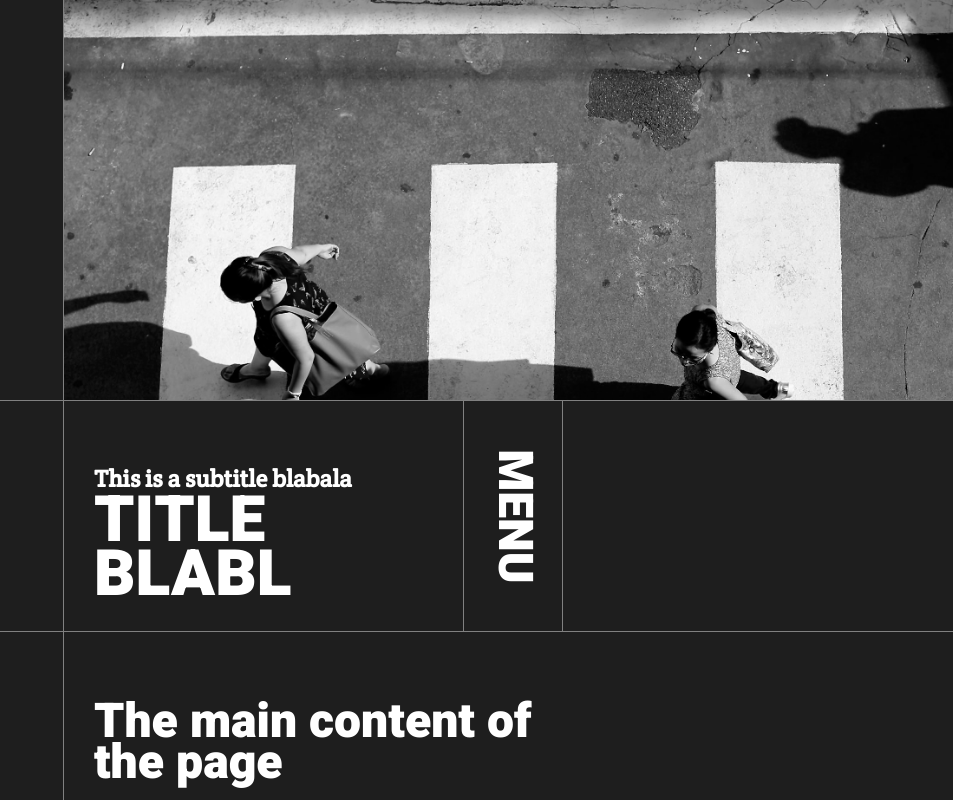
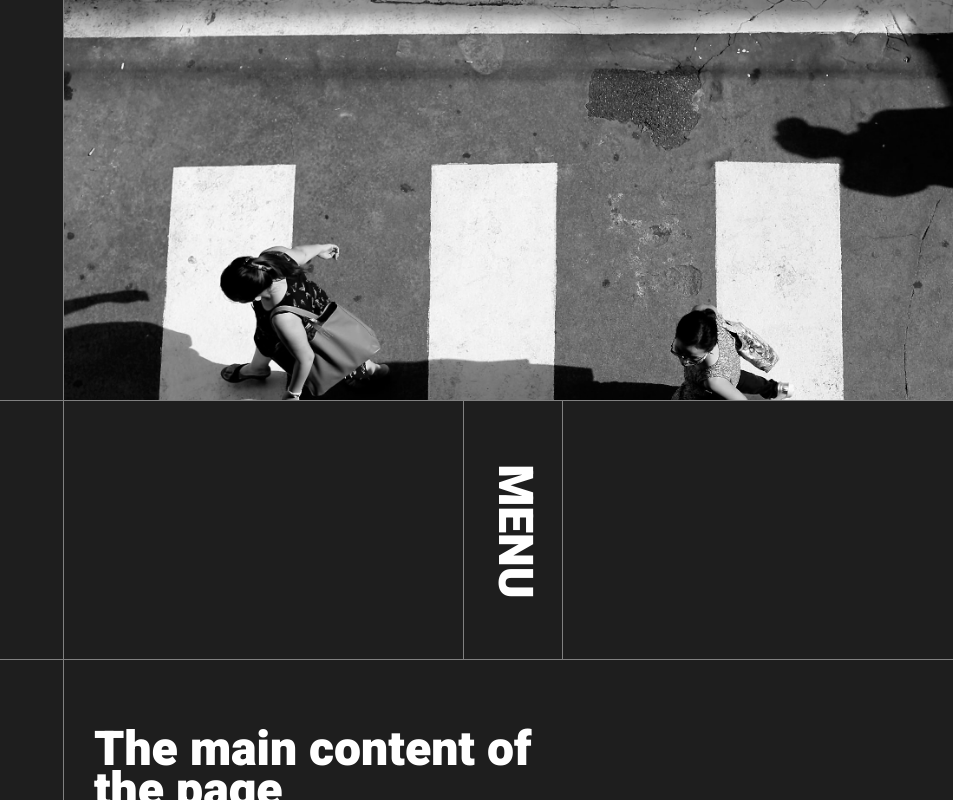
Before and after one commit to Schlomoh/ws-version-3, a Next.js app: page / in a window 1280 px wide. Both pictures are taken after a click on the element "MENU". Shown: the top 800 px of the page, without its empty margins (327-1280 px from the left). Built offline with nearby package versions, Linux system fonts and the light colour scheme.

Commit message:
full menu animation

```diff
--- a/components/basePage.tsx
+++ b/components/basePage.tsx
@@ -82,7 +82,8 @@ const PageTitle = styled.span`
 const MenuRow = (props: IBasePageProps) => {
   const { title, subtitle } = props;
 
-  const [showMenu, setShowMenu] = useState(false);
+  const [changeMenu, setchangeMenu] = useState(false);
+  const [showMenu, setShowMenu] = useState(true); // show menu is true since the first useEffect call inverses it
   const [menuRowHeight, setHeight] = useState(0);
 
   const contentRef = useRef<HTMLDivElement>(null);
@@ -90,28 +91,37 @@ const MenuRow = (props: IBasePageProps) => {
 
   const toggleMenu = useCallback(
     function () {
-      setShowMenu(!showMenu);
+      setchangeMenu(!changeMenu);
     },
-    [showMenu]
+    [changeMenu]
   );
 
   useEffect(() => {
     setHeight(0);
     setTimeout(() => {
       if (contentRef.current) setHeight(contentRef.current.clientHeight);
+      setShowMenu((show) => !show);
     }, 500);
-    console.log(showMenu);
-  }, [showMenu]);
+  }, [changeMenu]);
+
+  const Menu = () => {
+    return <PaddingContainer></PaddingContainer>;
+  };
+  const TitleContent = () => {
+    return (
+      <PaddingContainer>
+        <PageTitle>
+          <h4>{subtitle}</h4>
+          <h1>{title.toUpperCase()}</h1>
+        </PageTitle>
+      </PaddingContainer>
+    );
+  };
 
   return (
     <PageRow sticky height={menuRowHeight} ref={containerRef}>
       <CenterPageContainer ref={contentRef} noPadding row>
-        <PaddingContainer>
-          <PageTitle>
-            <h4>{subtitle}</h4>
-            <h1>{title.toUpperCase()}</h1>
-          </PageTitle>
-        </PaddingContainer>
+        {showMenu ? <Menu /> : <TitleContent />}
         <div onClick={toggleMenu} className="menuButton">
           <h2>MENU</h2>
         </div>
--- a/components/globalStyledComponents.tsx
+++ b/components/globalStyledComponents.tsx
@@ -15,6 +15,8 @@ const CenterColumn = styled(FlexCenterContainer)`
 
 const PaddingContainer = styled.div`
   padding: 30px;
+  width: 100%;
+  min-height: 260px;
 `;
 
 export { CenterColumn, CenterRow, PaddingContainer };
```
